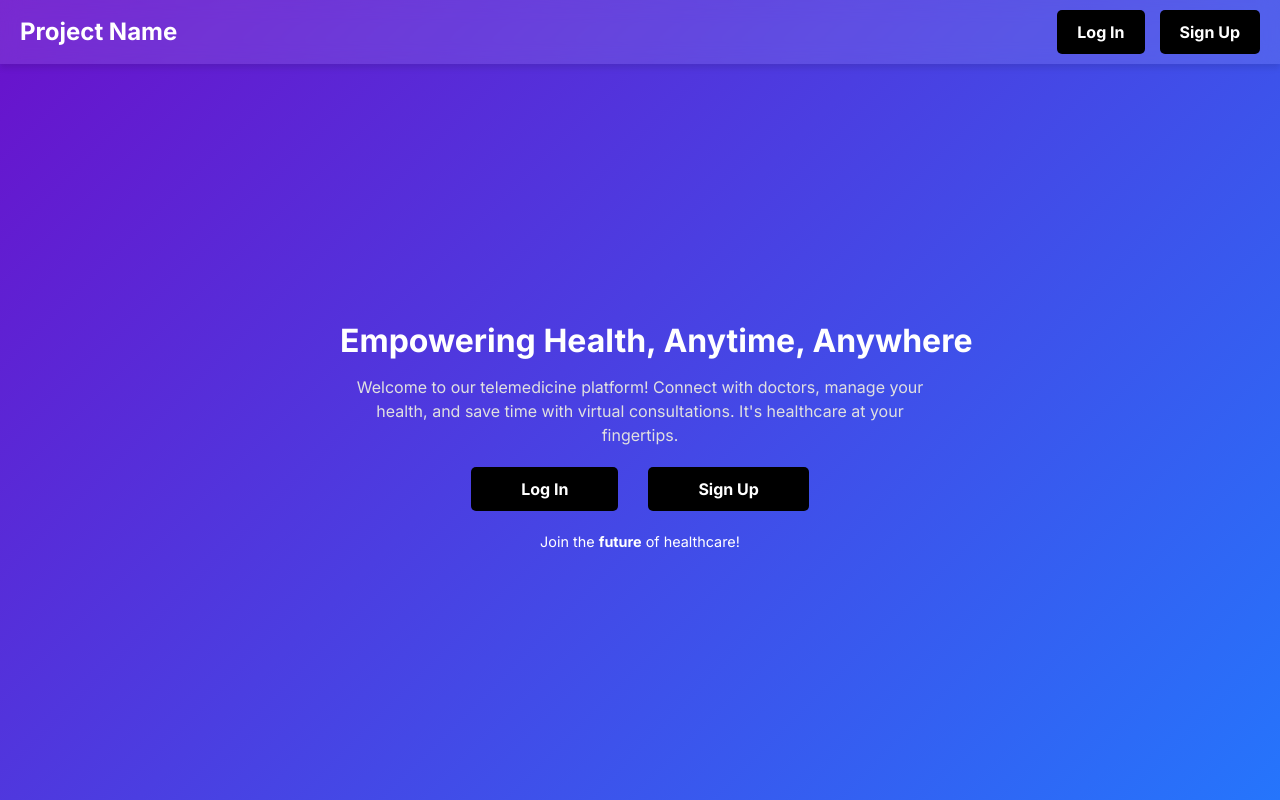
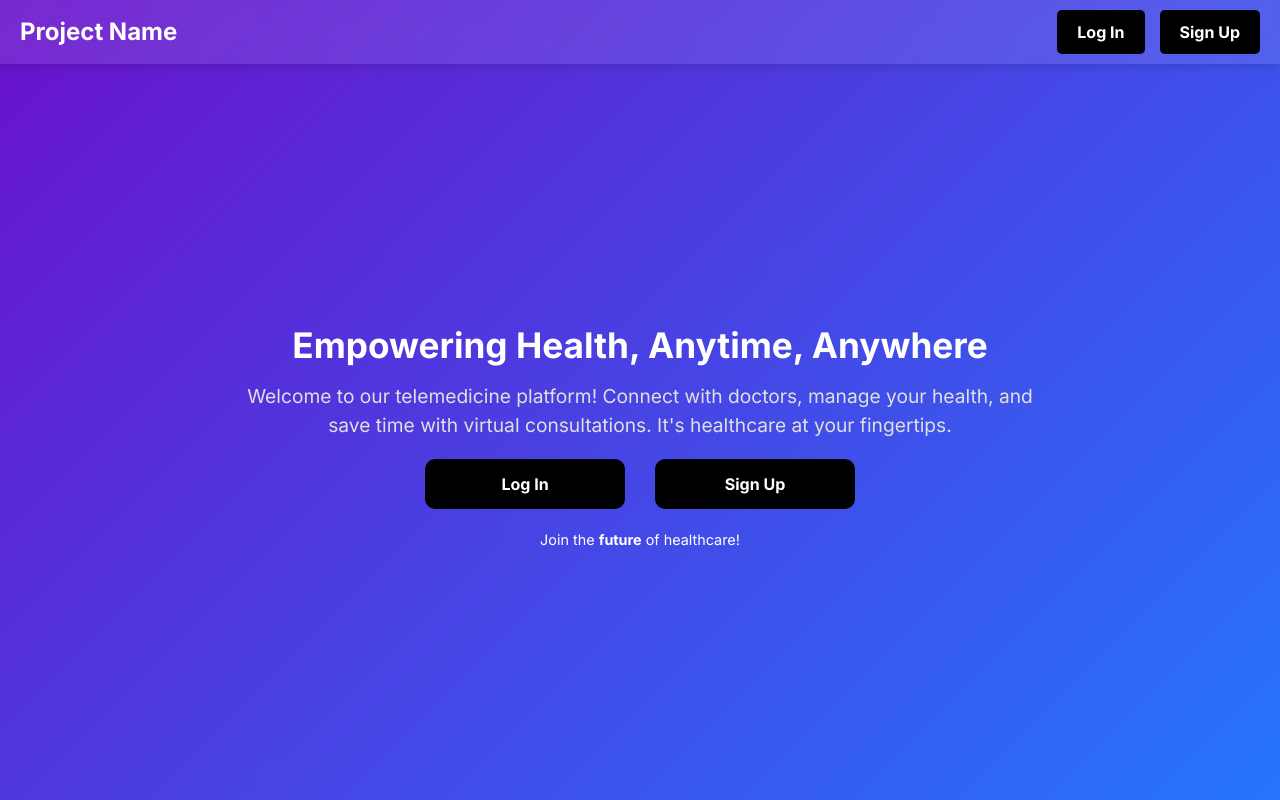
Before and after one commit to arnavganga/hacklytics2025, a Next.js app in the folder frontend/: page / in a window 1280 px wide. Shown: the top 800 px of the page. Built offline with nearby package versions, Linux system fonts and the light colour scheme.

Commit message:
fixed components folders

```diff
--- a/frontend/src/app/Homes.js
+++ b/frontend/src/app/Homes.js
@@ -1,6 +1,6 @@
 import React from "react";
 import Head from "next/head";
-import styles from "./components/Home.module.css";
+import styles from "../components/Home.module.css";
 
 export default function Home() {
 
@@ -8,7 +8,6 @@ export default function Home() {
 
   return (
     <div className={styles.container}>
-
       <div className={styles.navbar}>
         <div className={styles.logo}>Project Name</div>
         <div className={styles.left}>
@@ -19,7 +18,7 @@ export default function Home() {
       <div className={styles.main}>
         <h1 className={styles.title}>Empowering Health, Anytime, Anywhere</h1>
         <p className={styles.subtitle}>
-        Welcome to our telemedicine platform! Connect with doctors, manage your health, and save time with virtual consultations. It's healthcare at your fingertips.
+        Welcome to our telemedicine platform! Connect with doctors, manage your health, and save time with virtual consultations. It&apos;s healthcare at your fingertips.
         </p>
         <div className={styles.center}>
         <button className={styles.button2}>Log In</button>
--- a/frontend/src/app/page.js
+++ b/frontend/src/app/page.js
@@ -1,7 +1,7 @@
 import Image from "next/image";
-import LandingPage from "./components/LandingPage.js"
-import Navbar from "./components/Navbar.js"
-import About from "./components/About.js"
+import LandingPage from "../components/LandingPage.js"
+import Navbar from "../components/Navbar.js"
+import About from "../components/About.js"
 import Homes from "./Homes.js"
 
 export default function Home() {
--- a/frontend/src/app/components/Home.module.css
+++ b/frontend/src/components/Home.module.css
@@ -46,7 +46,7 @@
 
   .main {
     margin-top: 50px;
-    max-width: 600px;
+    max-width: 800px;
   }
 
   .badge {
@@ -58,14 +58,13 @@
   }
 
   .title {
-    font-size: 2rem;
+    font-size: 2.2rem;
     font-weight: bold;
     margin-top: 20px;
-    white-space: nowrap;
   }
 
   .subtitle {
-    font-size: 1rem;
+    font-size: 1.2rem;
     color: #e0e0e0;
     margin-top: 10px;
     margin-bottom: 20px
@@ -125,11 +124,13 @@
 
 
   .button2 {
+    width: 200px;
+    height: 50px;
     background: black;
     color: white;
     padding: 10px 50px;
     border: none;
-    border-radius: 5px;
+    border-radius: 10px;
     cursor: pointer;
     font-weight: bold;
   }
```
Also changed, not shown: frontend/src/components/About.js (renamed from frontend/src/app/components/About.js), frontend/src/components/About.module.css (renamed from frontend/src/app/components/About.module.css), frontend/src/components/LandingPage.js (renamed from frontend/src/app/components/LandingPage.js), frontend/src/components/Navbar.js (renamed from frontend/src/app/components/Navbar.js), frontend/src/components/Navbar.module.css (renamed from frontend/src/app/components/Navbar.module.css), 1 other file (tests, documents, lock files or other folders).
